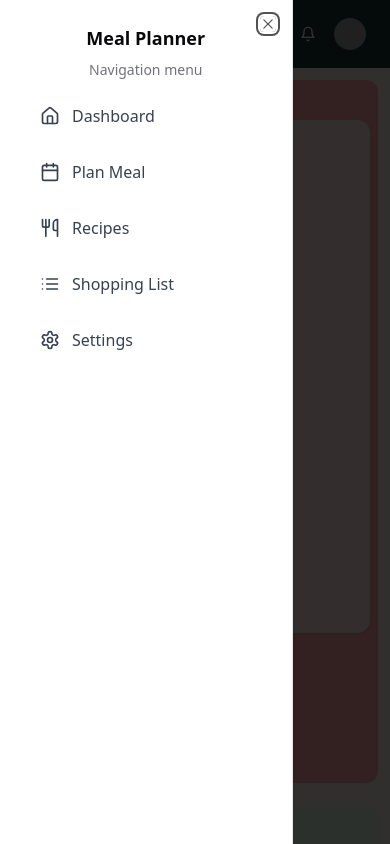
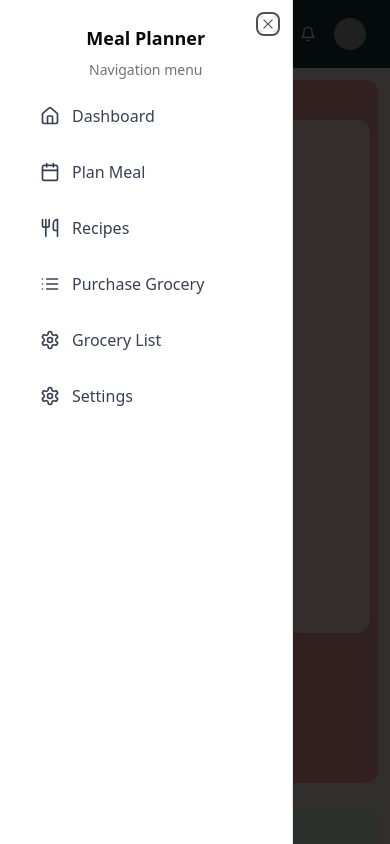
Before and after one commit to SadiwalSachin/meal-planner, a React (Vite) app in the folder Client/: page / in a window 390 px wide. Both pictures are taken after a click on the button "Open menu". Built offline with nearby package versions, Linux system fonts and the light colour scheme; grey boxes are pictures that could not be loaded.

Commit message:
deployed url added

```diff
--- a/Client/src/components/Navbar.tsx
+++ b/Client/src/components/Navbar.tsx
@@ -83,15 +83,22 @@ const Navbar = () => {
                   className="flex items-center px-4 py-2 text-gray-700 hover:bg-gray-100 rounded-md"
                 >
                   <List className="w-5 h-5 mr-3" />
-                  Shopping List
+                  Purchase Grocery
                 </Link>
-                <a
-                  href="#"
+                <Link
+                  to="/grocery-list"
+                  className="flex items-center px-4 py-2 text-gray-700 hover:bg-gray-100 rounded-md"
+                >
+                  <Settings className="w-5 h-5 mr-3" />
+                  Grocery List
+                </Link>
+                <Link
+                  to="/edit-profile"
                   className="flex items-center px-4 py-2 text-gray-700 hover:bg-gray-100 rounded-md"
                 >
                   <Settings className="w-5 h-5 mr-3" />
                   Settings
-                </a>
+                </Link>
               </nav>
             </SheetContent>
           </Sheet>
--- a/Client/src/components/recipe-component.tsx
+++ b/Client/src/components/recipe-component.tsx
@@ -58,7 +58,7 @@ export function RecipeComponent() {
   useEffect(() => {
       const fetchAllRecipe = async () => {
         const response = await axios.get(
-          "http://localhost:8080/api/v1/recipe/get-all-recipe"
+          "https://meal-planner-1fkw.onrender.com/api/v1/recipe/get-all-recipe"
         );
         console.log(response.data.data);
         // setAllRecipe(response.data.data)
--- a/Client/src/components/sign-in.tsx
+++ b/Client/src/components/sign-in.tsx
@@ -37,7 +37,7 @@ export function SignIn() {
     try {
       console.log(formData);
 
-      const response = await axios.post('http://localhost:8080/api/v1/sign-in', formData)
+      const response = await axios.post('https://meal-planner-1fkw.onrender.com/api/v1/sign-in', formData)
       console.log('Sign-in successful:', response.data)
       if(response.data.success){
         toast({
--- a/Client/src/components/sign-up.tsx
+++ b/Client/src/components/sign-up.tsx
@@ -55,7 +55,7 @@ export function SignUp() {
   const handleSubmit = async (event: React.FormEvent<HTMLFormElement>) => {
     event.preventDefault();
     try {
-      const response = await axios.post('http://localhost:8080/api/v1/register', formData);
+      const response = await axios.post('https://meal-planner-1fkw.onrender.com/api/v1/register', formData);
       console.log('User registered successfully:', response.data);
       if(response.data.success){
         navigate("/")
```
Also changed, not shown: 1 other file (tests, documents, lock files or other folders).
